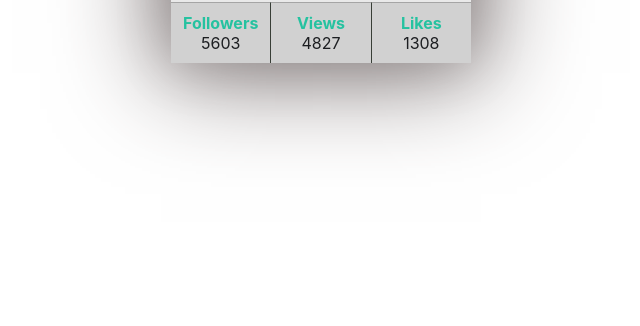
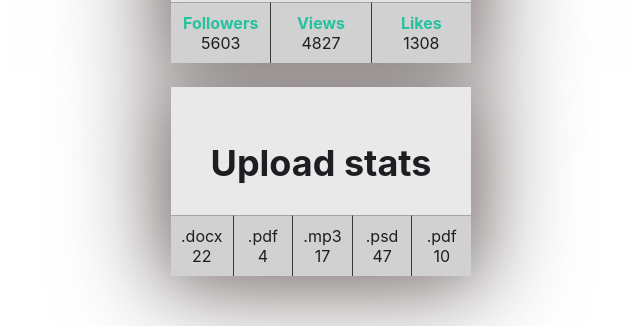
Before and after one commit to feninTolia/goit-react-hw-01-components, a React (Create React App) app: page / in a window 1280 px wide. Shown: the part 325-651 px from the top of the page, without its empty margins (319-959 px from the left). Built offline with nearby package versions, Linux system fonts and the light colour scheme.

Commit message:
staticstics component

```diff
--- a/src/components/App.jsx
+++ b/src/components/App.jsx
@@ -1,5 +1,7 @@
 import { Profile } from './Profile/Profile';
+import { StatisticsCard } from './Statistics/Statistics';
 import userData from 'user.json';
+import statData from 'data.json';
 
 export const App = () => {
   return (
@@ -13,6 +15,7 @@ export const App = () => {
         views={userData.stats.views}
         likes={userData.stats.likes}
       />
+      <StatisticsCard statData={statData} />
     </>
   );
 };
--- a/src/components/Profile/Profile.jsx
+++ b/src/components/Profile/Profile.jsx
@@ -1,5 +1,5 @@
 import PropTypes from 'prop-types';
-import css from './Profile.module.css';
+import css from 'components/Profile/Profile.module.css';
 
 export const Profile = ({
   avatar,
--- /dev/null
+++ b/src/components/Statistics/Statistics.jsx
@@ -0,0 +1,40 @@
+import PropTypes from 'prop-types';
+import css from 'components/Statistics/Statistics.module.css';
+
+const StatisticsItem = ({ label, percentage }) => {
+  return (
+    <li className={css.item}>
+      <span className="label">{label}</span>
+      <span className="percentage"> {percentage}</span>
+    </li>
+  );
+};
+
+export const StatisticsCard = ({ statData }) => {
+  return (
+    <section className={css.statistics}>
+      <h2 className="title">Upload stats</h2>
+
+      <ul className={css.statList}>
+        {statData.map(({ id, label, percentage }) => (
+          <StatisticsItem key={id} label={label} percentage={percentage} />
+        ))}
+      </ul>
+    </section>
+  );
+};
+
+StatisticsCard.propTypes = {
+  statData: PropTypes.arrayOf(
+    PropTypes.exact({
+      id: PropTypes.string.isRequired,
+      label: PropTypes.string.isRequired,
+      percentage: PropTypes.number.isRequired,
+    })
+  ).isRequired,
+};
+
+StatisticsItem.propTypes = {
+  label: PropTypes.string.isRequired,
+  percentage: PropTypes.number.isRequired,
+};
--- /dev/null
+++ b/src/components/Statistics/Statistics.module.css
@@ -0,0 +1,33 @@
+.statistics {
+  text-align: center;
+  margin: 0 auto;
+  padding-top: 25px;
+  width: 300px;
+  font-size: 24px;
+  color: #1c1e21;
+
+  background-color: rgb(233, 233, 233);
+  box-shadow: 0px 0px 100px 10px rgb(120, 111, 111),
+    0px 0px 50px 2px rgb(208, 205, 205);
+}
+
+.statList {
+  padding: 0;
+  display: flex;
+}
+
+.item {
+  flex-grow: 0;
+  flex-shrink: 1;
+  width: 33.33%;
+  list-style: none;
+  padding: 10px;
+
+  font-size: 16px;
+  border-top: 1px solid #a5a5a5;
+  background-color: rgb(209, 209, 209);
+}
+
+.item:not(:last-child) {
+  border-right: 1px solid #383e36;
+}
```
